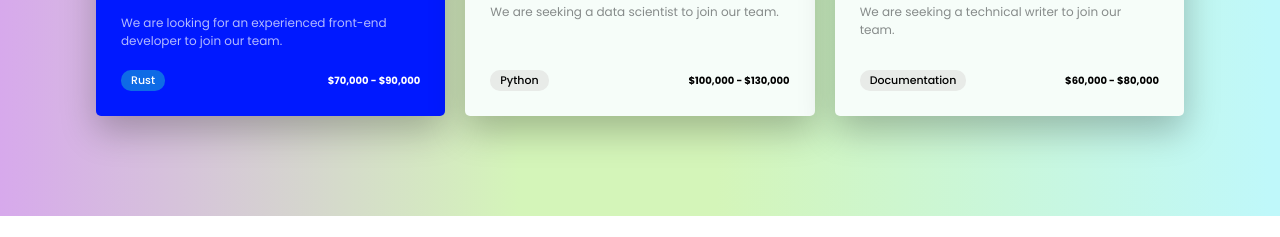
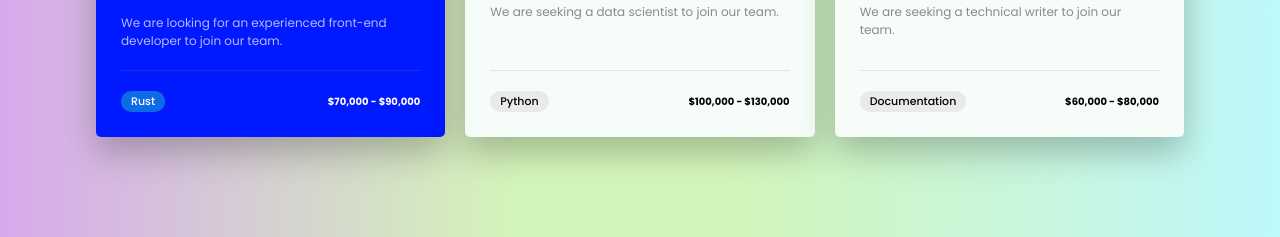
Before and after one commit to CEN-Smart/axiatwo, a plain HTML site: page index.html in a window 1280 px wide. Shown: the part 749-986 px from the top of the page. Before the commit the page ends 965 px from the top, so only its background shows below. Drawn offline with Linux system fonts and the light colour scheme.

Commit message:
update card

```diff
--- a/index.html
+++ b/index.html
@@ -46,7 +46,7 @@ Discover a wide range of remote opportunities on our platform and take control o
             </div>
           </div>
           <p class="box__paragraph">We are looking for an experienced front-end developer to join our team.</p>
-          <div class="flex__item">
+          <div class="flex__item border__line">
             <span class="flex__label">Rust</span>
             <strong class="footer__currency">$70,000 - $90,000</strong>
           </div>
@@ -60,7 +60,7 @@ Discover a wide range of remote opportunities on our platform and take control o
             </div>
           </div>
           <p class="box__paragraph--white">We are seeking a data scientist to join our team.</p>
-          <div class="flex__item--white">
+          <div class="flex__item--white border__line">
             <span class="flex__label--white">Python</span>
             <strong>$100,000 - $130,000</strong>
           </div>
@@ -74,7 +74,7 @@ Discover a wide range of remote opportunities on our platform and take control o
             </div>
           </div>
           <p class="box__paragraph--white">We are seeking a technical writer to join our team.</p>
-          <div class="flex__item--white">
+          <div class="flex__item--white border__line">
             <span class="flex__label--white">Documentation</span>
             <strong>$60,000 - $80,000</strong>
           </div>
--- a/styles.css
+++ b/styles.css
@@ -213,6 +213,11 @@ table{
   font-size: 1.2rem;
 }
 
+.border__line{
+  border-top: 1px solid rgba(134, 139, 138, 0.2);
+  padding-top: 2rem;
+}
+
 .flex__label{
   font-size: 1.1rem;
   font-weight: 500;
```
Also changed, not shown: 1 other file.
